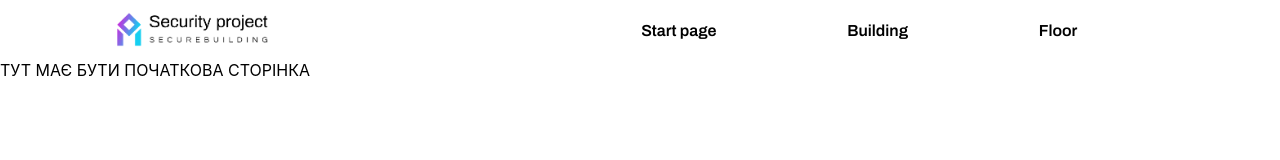
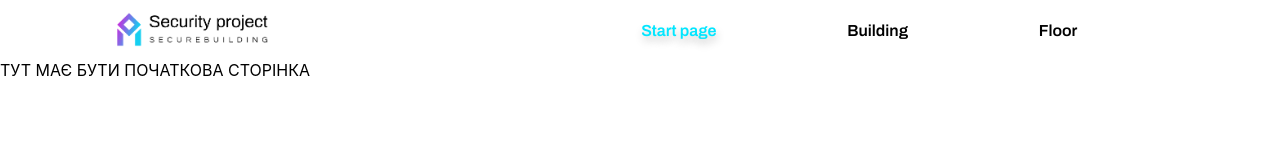
Before and after one commit to olecrity/Security-Service-Frontend-, a React (Create React App) app: page / in a window 1280 px wide. Shown: the top 160 px of the page. Built offline with nearby package versions, Linux system fonts and the light colour scheme.

Commit message:
added header navigation active state

```diff
--- a/src/components/AppNav/AppNav.js
+++ b/src/components/AppNav/AppNav.js
@@ -1,5 +1,6 @@
 import { NavLink } from "react-router-dom";
 import styles from "./AppNav.module.scss";
+
 
 function AppNav() {
   return (
@@ -9,13 +10,13 @@ function AppNav() {
        </a>
       <ul className={styles.main}>
         <li>
-          <NavLink to="/">Start page</NavLink>
+          <NavLink className={styles.pages} to="/" className={({ isActive }) => isActive ? `${styles.pages} ${styles.active}` : styles.pages}>Start page</NavLink>
         </li>
         <li>
-          <NavLink to="/house">Building</NavLink>
+          <NavLink className={styles.pages} to="/house" className={({ isActive }) => isActive ? `${styles.pages} ${styles.active}` : styles.pages}>Building</NavLink>
         </li>
         <li>
-          <NavLink to="/floor">Floor</NavLink>
+          <NavLink className={styles.pages} to="/floor" className={({ isActive }) => isActive ? `${styles.pages} ${styles.active}` : styles.pages}>Floor</NavLink>
         </li>
       </ul>
     </nav>
--- a/src/components/AppNav/AppNav.module.scss
+++ b/src/components/AppNav/AppNav.module.scss
@@ -8,16 +8,22 @@
   gap: 20%;
   width: 51%;
   cursor: pointer;
-
-  a {
+  .pages {
     color: black;
     @extend %font1;
     font-weight: 600;
     transition: 0.3s;
     text-decoration: none;
   }
-  a:hover{
+  .pages:hover{
     transition: 0.3s;
+    color: $color_1;
+    text-shadow: 1px 5px 8px #c9c9c9;
+  }
+  .active{
+    @extend %font1;
+    font-weight: 600;
+    text-decoration: none;
     color: $color_1;
     text-shadow: 1px 5px 8px #c9c9c9;
   }
```
Also changed, not shown: src/components/general.scss (line endings or trailing spaces).
